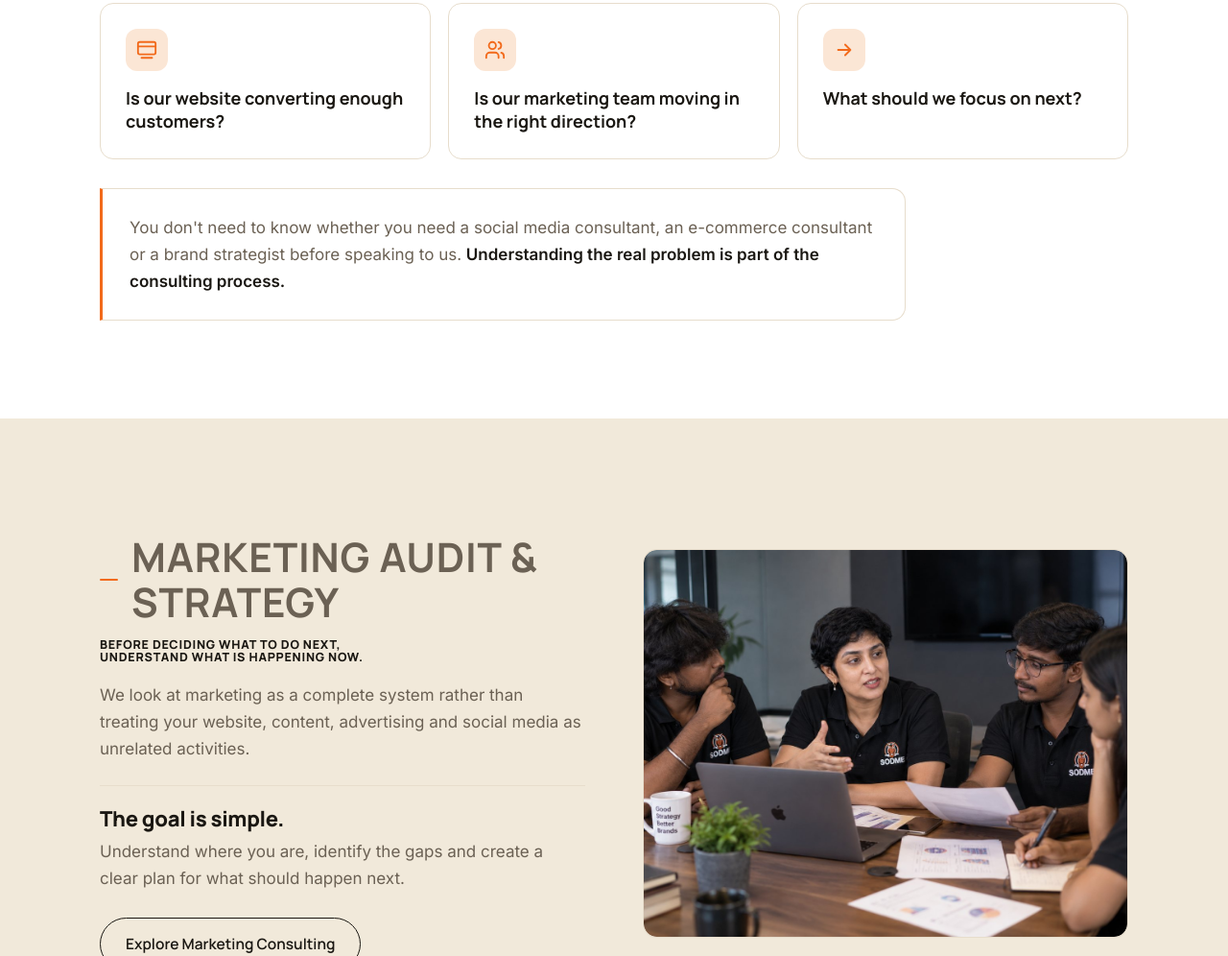
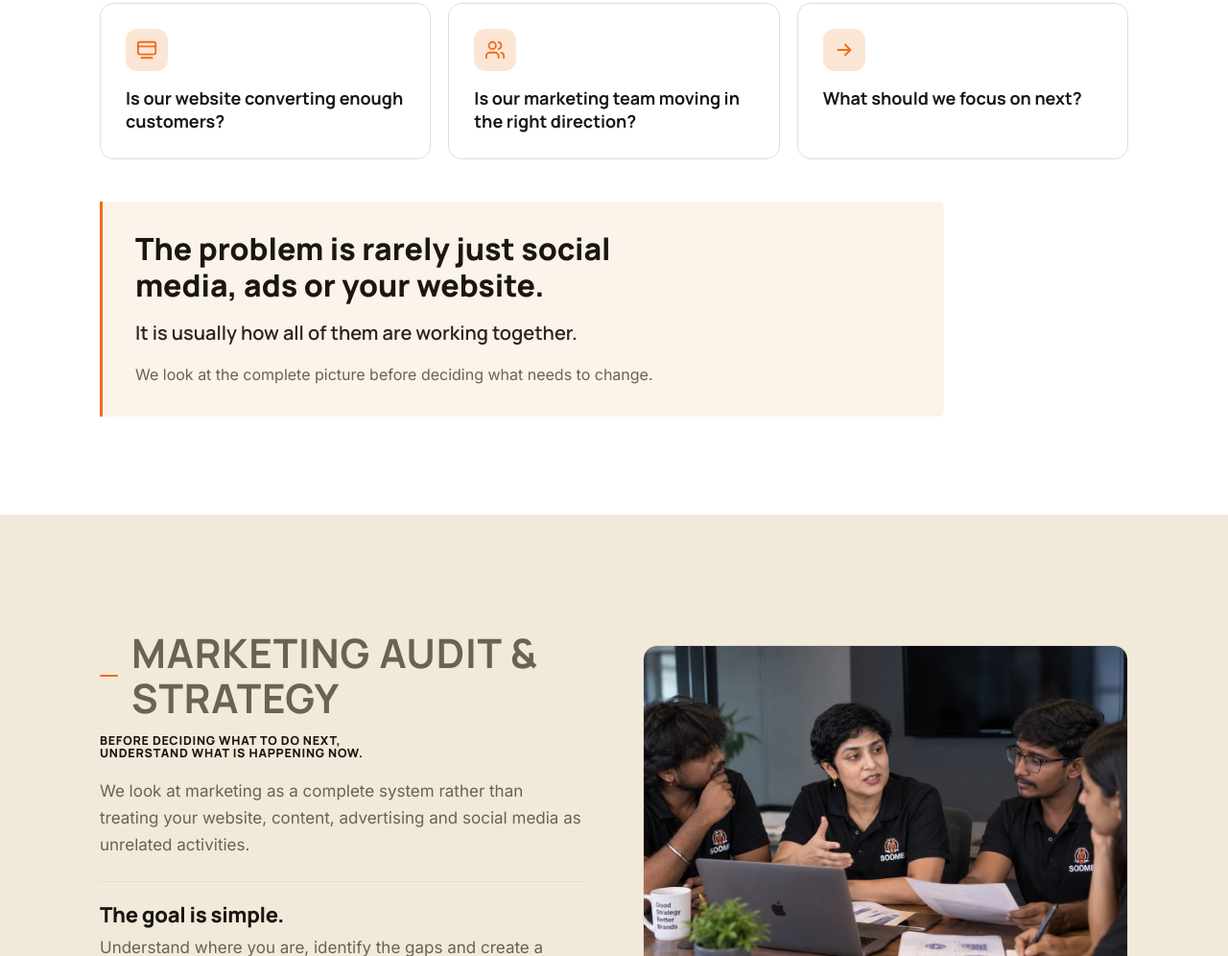
Before and after one commit to sangeethasabishek/SSA, a plain HTML site: page index.html in a window 1280 px wide. Shown: the part 2217-3213 px from the top of the page at 96% size. Drawn offline with Linux system fonts and the light colour scheme.

Commit message:
Rework 'The Real Question' closing into an editorial transition statement
Co-Authored-By: Claude Opus 4.8 <noreply@anthropic.com>

```diff
--- a/index.html
+++ b/index.html
@@ -159,8 +159,10 @@ ul{margin:0;padding:0;list-style:none}
 .qcard .qico{width:44px;height:44px;border-radius:12px;background:var(--orange-soft);display:flex;align-items:center;justify-content:center;margin-bottom:16px}
 .qcard .qico svg{width:22px;height:22px;stroke:var(--orange);fill:none;stroke-width:2;stroke-linecap:round;stroke-linejoin:round}
 .qcard p{font-family:var(--font-head);font-weight:700;font-size:18px;line-height:1.35}
-.problem-close{margin-top:30px;padding:26px 28px;background:var(--card);border:1px solid var(--border);border-left:3px solid var(--orange);border-radius:0 var(--r) var(--r) 0;color:var(--grey);max-width:840px}
-.problem-close strong{color:var(--ink)}
+.problem-close{margin-top:44px;padding:30px 34px;background:#FCF3EA;border-left:3px solid var(--orange);border-radius:0 6px 6px 0;max-width:880px;display:flex;flex-direction:column;gap:14px}
+.problem-close .pc-lead{font-family:var(--font-head);font-weight:800;font-size:clamp(23px,2.8vw,32px);line-height:1.2;color:var(--ink);text-wrap:balance}
+.problem-close .pc-mid{font-family:var(--font-head);font-weight:600;font-size:clamp(17px,1.8vw,20px);color:var(--ink-soft)}
+.problem-close .pc-sub{font-size:16px;color:var(--grey)}
 
 /* ---------- Numbers ---------- */
 .stats-wrap{display:flex;align-items:flex-start;gap:32px;flex-wrap:wrap}
@@ -473,7 +475,11 @@ ul{margin:0;padding:0;list-style:none}
       <div class="qcard"><div class="qico"><svg viewBox="0 0 24 24"><path d="M16 21v-2a4 4 0 0 0-4-4H6a4 4 0 0 0-4 4v2"/><circle cx="9" cy="7" r="4"/><path d="M22 21v-2a4 4 0 0 0-3-3.87M16 3.13a4 4 0 0 1 0 7.75"/></svg></div><p>Is our marketing team moving in the right direction?</p></div>
       <div class="qcard"><div class="qico"><svg viewBox="0 0 24 24"><path d="M5 12h14M13 6l6 6-6 6"/></svg></div><p>What should we focus on next?</p></div>
     </div>
-    <div class="problem-close">You don't need to know whether you need a social media consultant, an e-commerce consultant or a brand strategist before speaking to us. <strong>Understanding the real problem is part of the consulting process.</strong></div>
+    <div class="problem-close">
+      <p class="pc-lead">The problem is rarely just social media, ads or your website.</p>
+      <p class="pc-mid">It is usually how all of them are working together.</p>
+      <p class="pc-sub">We look at the complete picture before deciding what needs to change.</p>
+    </div>
   </div>
 </section>
 
```
